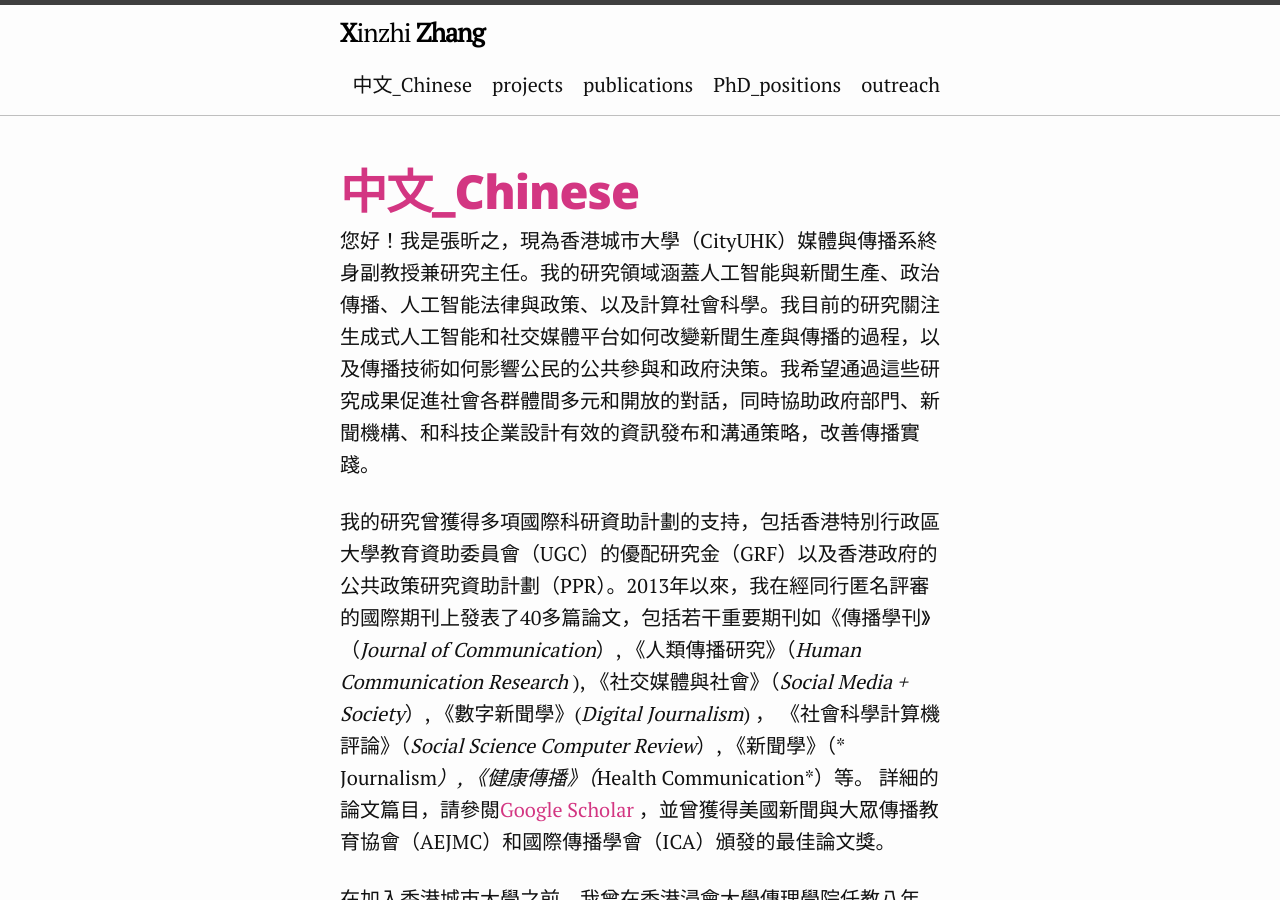
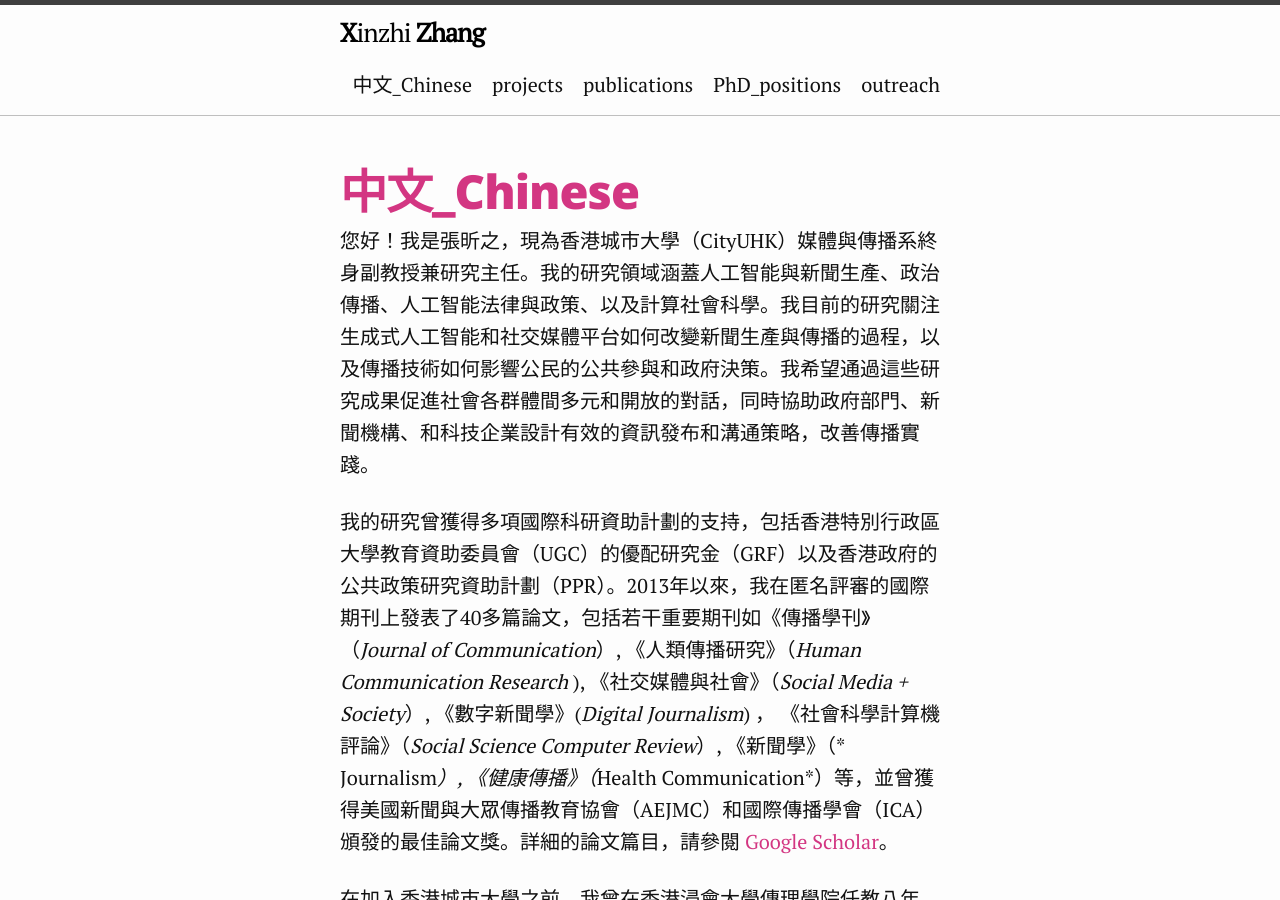
Before and after one commit to xzzhang2/xzzhang2.github.io, a Jekyll site: the page built from pages/Chinese.md, in a window 1280 px wide and 900 px high. Built offline with Jekyll 4.4.1, drawn with Linux system fonts in a browser that asks for light colours.

Commit message:
updating information

```diff
--- a/pages/Chinese.md
+++ b/pages/Chinese.md
@@ -7,7 +7,7 @@ description: Xinzhi Zhang's Chinese biography
 
 您好！我是張昕之，現為香港城市大學（CityUHK）媒體與傳播系終身副教授兼研究主任。我的研究領域涵蓋人工智能與新聞生產、政治傳播、人工智能法律與政策、以及計算社會科學。我目前的研究關注生成式人工智能和社交媒體平台如何改變新聞生產與傳播的過程，以及傳播技術如何影響公民的公共參與和政府決策。我希望通過這些研究成果促進社會各群體間多元和開放的對話，同時協助政府部門、新聞機構、和科技企業設計有效的資訊發布和溝通策略，改善傳播實踐。
 
-我的研究曾獲得多項國際科研資助計劃的支持，包括香港特別行政區大學教育資助委員會（UGC）的優配研究金（GRF）以及香港政府的公共政策研究資助計劃（PPR）。2013年以來，我在經同行匿名評審的國際期刊上發表了40多篇論文，包括若干重要期刊如《傳播學刊》（*Journal of Communication*）, 《人類傳播研究》（*Human Communication Research* ), 《社交媒體與社會》（*Social Media + Society*）, 《數字新聞學》(*Digital Journalism*) ， 《社會科學計算機評論》（*Social Science Computer Review*）, 《新聞學》（* Journalism*）, 《健康傳播》（*Health Communication*）等。 詳細的論文篇目，請參閱[Google Scholar](https://scholar.google.com.hk/citations?user=iOFeIDIAAAAJ&hl=en) ，並曾獲得美國新聞與大眾傳播教育協會（AEJMC）和國際傳播學會（ICA）頒發的最佳論文獎。
+我的研究曾獲得多項國際科研資助計劃的支持，包括香港特別行政區大學教育資助委員會（UGC）的優配研究金（GRF）以及香港政府的公共政策研究資助計劃（PPR）。2013年以來，我在匿名評審的國際期刊上發表了40多篇論文，包括若干重要期刊如《傳播學刊》（*Journal of Communication*）, 《人類傳播研究》（*Human Communication Research* ), 《社交媒體與社會》（*Social Media + Society*）, 《數字新聞學》(*Digital Journalism*) ， 《社會科學計算機評論》（*Social Science Computer Review*）, 《新聞學》（* Journalism*）, 《健康傳播》（*Health Communication*）等，並曾獲得美國新聞與大眾傳播教育協會（AEJMC）和國際傳播學會（ICA）頒發的最佳論文獎。詳細的論文篇目，請參閱 [Google Scholar](https://scholar.google.com.hk/citations?user=iOFeIDIAAAAJ&hl=en)。
 
 在加入香港城市大學之前，我曾在香港浸會大學傳理學院任教八年，曾任新聞系助理教授、互動媒體系擔任終身副教授，並擔任人工智能與數碼媒體理學碩士課程（2019-23）的創始課程主任，該課程是香港乃至亞太地區較早的同類課程，並入選香港特區政府大學教育資助委員會（UGC）的「研究生課程獎學金計劃」。此外，我還和香港浸會大學新聞系和計算機科學系的團隊合作，主導了香港首個數據新聞本科專業——數據與媒體傳播的創立（2017），推動了計算新聞、數據驅動調查報導以及新聞產品的教學與科研。
 
```
